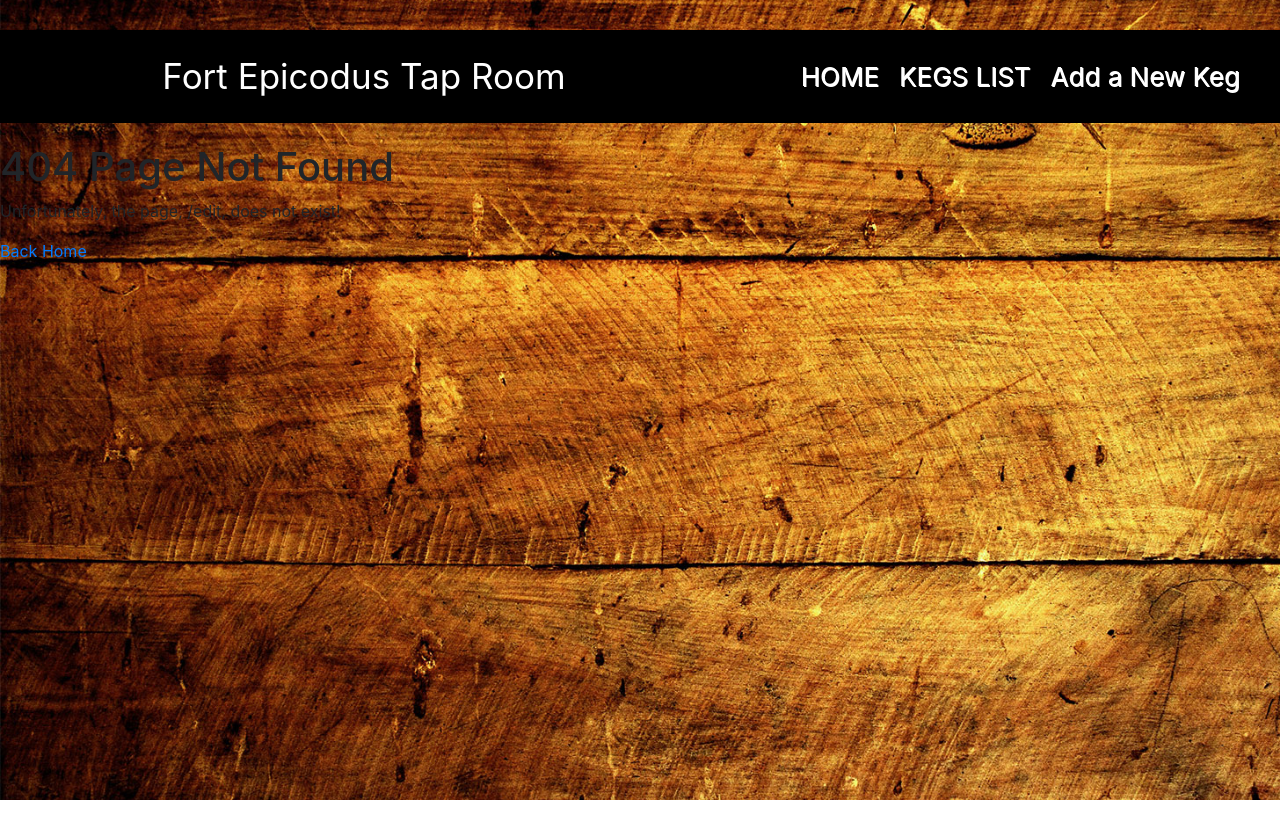
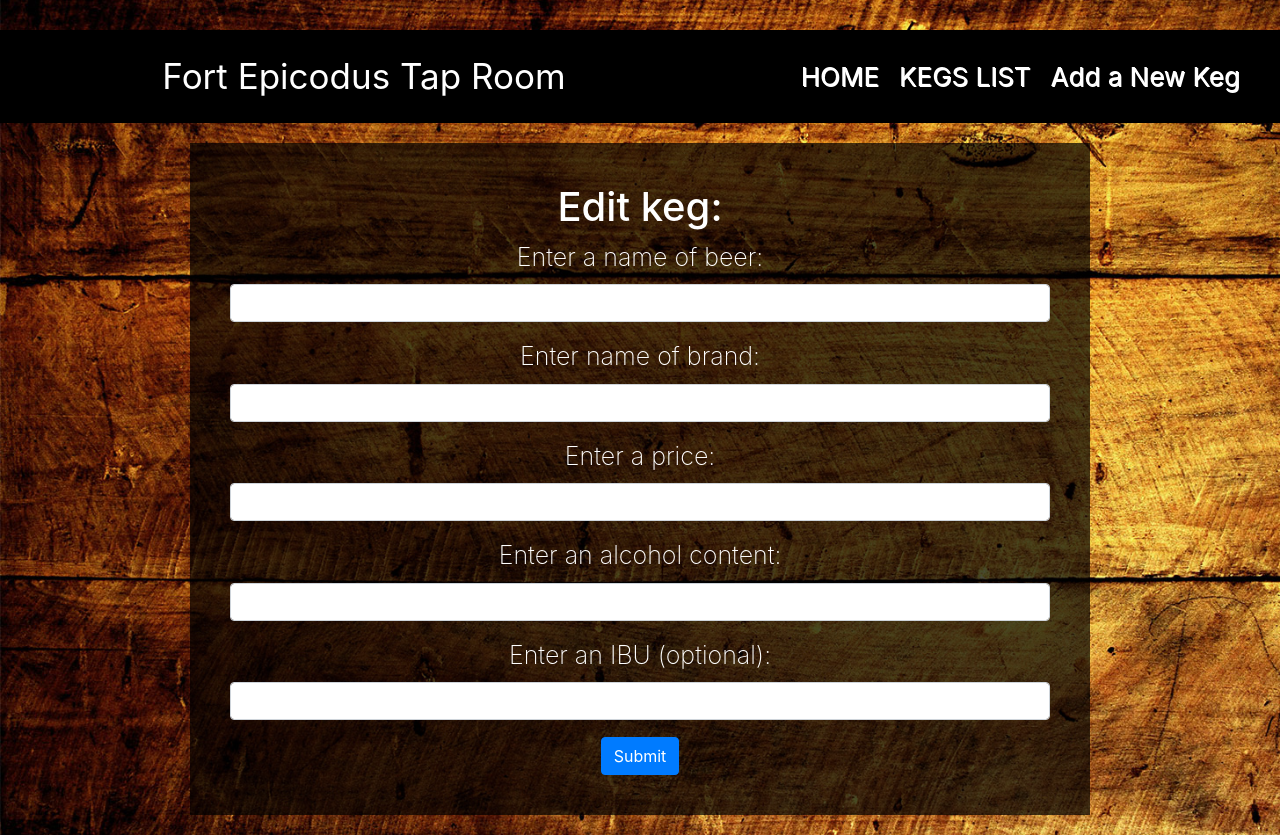
Before and after one commit to potrebichka/tap-room, a React app: page /#/edit in a window 1280 px wide. Before the commit this address had no page. Before the commit the page ends 800 px from the top, so only its background shows below. Built offline with nearby package versions, Linux system fonts and the light colour scheme.

Commit message:
Add Edit page

```diff
--- a/src/components/App.jsx
+++ b/src/components/App.jsx
@@ -5,6 +5,7 @@ import Main from './Main';
 import NotFound from './NotFound';
 import KegList from './KegList';
 import NewKeg from './NewKeg';
+import EditKeg from './EditKeg';
 import wood_background from '../assets/images/wood_background.jpg';
 
 
@@ -22,8 +23,9 @@ const App = () => {
       <Header />
       <Switch>
         <Route exact path='/' component={Main} />
-        <Route path='/kegs-list' component={KegList} />
-        <Route path='/newkeg' component={NewKeg} />
+        <Route path='/list' component={KegList} />
+        <Route path='/new' component={NewKeg} />
+        <Route path='/edit' component={EditKeg} />
         <Route component={NotFound} />
       </Switch>
     </div>
--- /dev/null
+++ b/src/components/EditKeg.jsx
@@ -0,0 +1,68 @@
+import React from 'react';
+import {Form, FormGroup, ControlLabel, FormControl, FieldGroup, Button, CheckBox } from 'react-bootstrap';
+import PropTypes from 'prop-types';
+
+const EditKeg = (props) => {
+  return (
+    <div>
+      <style jsx>{`
+                .text-box {
+                    background-color: rgba(0,0,0,0.7);
+                    font-size: 25px;
+                    margin: 20px auto;
+                    color: white;
+                    font-weight: 200;
+                    padding: 40px;
+                    text-align: center;
+                    max-width: 900px;
+                }
+                .btn-custom {
+                    font-size: 40px
+                }
+
+            `}</style>
+      <div className="text-box">
+        <h1>Edit keg:</h1>
+        <Form>
+            <FormGroup>
+                <ControlLabel>Enter a name of beer:</ControlLabel>
+                <FormControl type="text">{props.name}</FormControl>
+            </FormGroup>
+
+            <FormGroup>
+                <ControlLabel>Enter name of brand:</ControlLabel>
+                <FormControl type="text">{props.brand}</FormControl>
+            </FormGroup>
+
+            <FormGroup>
+                <ControlLabel>Enter a price:</ControlLabel>
+                <FormControl type="number" step="0.01">{props.price}</FormControl>
+            </FormGroup>
+
+            <FormGroup>
+                <ControlLabel>Enter an alcohol content:</ControlLabel>
+                <FormControl type="number" step="0.01">{props.alcoholContent}</FormControl>
+            </FormGroup>
+
+            <FormGroup>
+                <ControlLabel>Enter an IBU (optional):</ControlLabel>
+                <FormControl type="number">{props.ibu}</FormControl>
+            </FormGroup>
+
+            <Button type="submit" className="btn btn-primary btn-custom">Submit</Button>
+        </Form>
+      </div>
+
+    </div>
+  );
+};
+
+EditKeg.propTypes = {
+    name: PropTypes.string.isRequired,
+    brand: PropTypes.string.isRequired,
+    price: PropTypes.number.isRequired,
+    alcoholContent: PropTypes.number.isRequired,
+    ibu: PropTypes.number
+  };
+
+export default EditKeg;
--- a/src/components/Header.jsx
+++ b/src/components/Header.jsx
@@ -37,8 +37,8 @@ const Header = () => {
       <nav style={nav}>
         <Link to='/' style={tapRoomName}>Fort Epicodus Tap Room</Link>
         <Link to='/' style={navItem}>HOME</Link>
-        <Link to='/kegs-list' style={navItem}>KEGS LIST</Link>
-        <Link to='/newkeg' style={navItem}>Add a New Keg</Link>
+        <Link to='/list' style={navItem}>KEGS LIST</Link>
+        <Link to='/new' style={navItem}>Add a New Keg</Link>
       </nav>
     </header>
   );
--- a/src/components/Keg.jsx
+++ b/src/components/Keg.jsx
@@ -1,5 +1,7 @@
 import React from 'react';
 import PropTypes from 'prop-types';
+import { Link } from 'react-router-dom';
+import EditKeg from './EditKeg';
 
 const Keg = (props) => {
   return (
@@ -18,6 +20,7 @@ const Keg = (props) => {
       <p>${props.price}</p>
       <p>{props.alcoholContent}% ABV</p>
       <p>{props.ibu ? `${props.ibu} IBU`: 'NO IBU'}</p>
+      <Link to="/edit" component ={EditKeg}>Edit</Link>
     </div>
   );
 };
```
Lines whose indentation alone changed are shown as unchanged.
